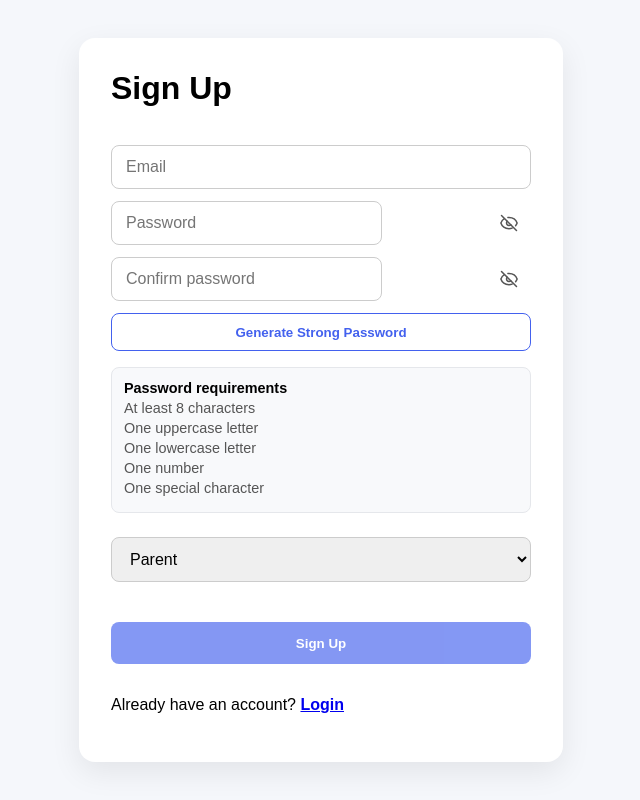
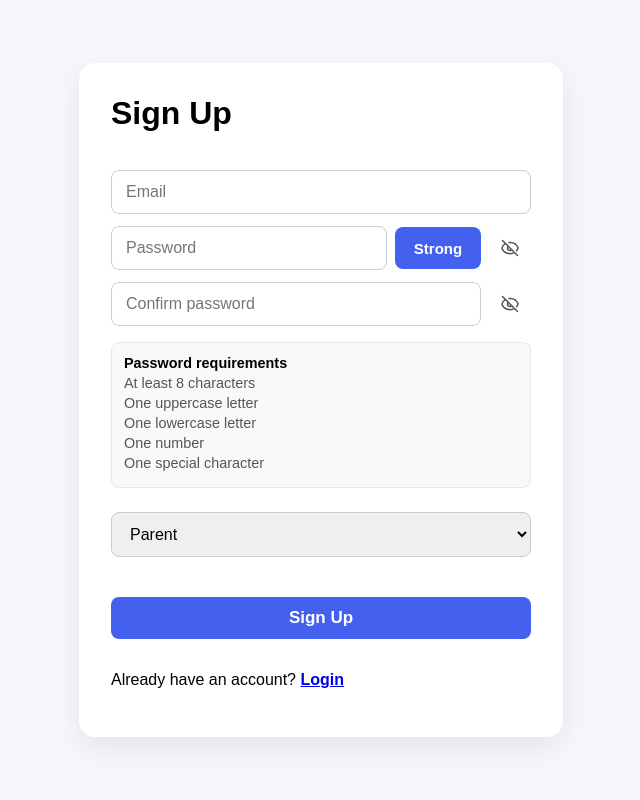
Before and after one commit to souvlakki/VroomVroom, a React (Vite) app in the folder frontend/: page /register in a window 1280 px wide. Shown: the whole page, without its empty margins (319-959 px from the left). Built offline with nearby package versions, Linux system fonts and the light colour scheme.

Commit message:
Polish authentication UI and registration flow

```diff
--- a/frontend/src/components/Auth/Login.tsx
+++ b/frontend/src/components/Auth/Login.tsx
@@ -161,7 +161,7 @@ const Login = () => {
           </button>
 
           <button
-            className="auth-button secondary"
+            className="auth-button auth-google-button"
             type="button"
             onClick={handleGoogleSignIn}
             disabled={loading}
--- a/frontend/src/components/Auth/Register.tsx
+++ b/frontend/src/components/Auth/Register.tsx
@@ -1,7 +1,7 @@
 // src/components/Auth/Register.tsx
 
 import { type FormEvent, useEffect, useMemo, useRef, useState } from 'react';
-import { Link, useNavigate } from 'react-router-dom';
+import { Link } from 'react-router-dom';
 import { useAuthStore } from '../../stores/authStore';
 
 type TurnstileRenderOptions = {
@@ -86,20 +86,21 @@ const EyeIcon = ({ visible }: { visible: boolean }) => (
   </svg>
 );
 
-const passwordFieldStyle = {
-  position: 'relative',
+const passwordRowStyle = {
+  display: 'flex',
+  alignItems: 'center',
+  gap: '0.5rem',
   width: '100%',
 } as const;
 
 const passwordInputStyle = {
-  paddingRight: '3rem',
+  flex: 1,
+  minWidth: 0,
 } as const;
 
 const passwordToggleStyle = {
-  position: 'absolute',
-  right: '0.75rem',
-  top: '50%',
-  transform: 'translateY(-50%)',
+  width: '42px',
+  height: '42px',
   border: 'none',
   background: 'transparent',
   color: '#555',
@@ -108,6 +109,7 @@ const passwordToggleStyle = {
   alignItems: 'center',
   justifyContent: 'center',
   padding: 0,
+  flex: '0 0 auto',
 } as const;
 
 const captchaContainerStyle = {
@@ -126,9 +128,10 @@ const passwordRulesStyle = {
   fontSize: '0.9rem',
 } as const;
 
-const passwordRuleStyle = (valid: boolean) =>
+const passwordRuleStyle = (valid: boolean, highlightMissing: boolean) =>
   ({
-    color: valid ? '#16794c' : '#555',
+    color: valid ? '#000000' : highlightMissing ? '#b42318' : '#555',
+    fontWeight: valid || highlightMissing ? 700 : 400,
     margin: '0.25rem 0',
   }) as const;
 
@@ -139,24 +142,21 @@ const helperTextStyle = {
   lineHeight: 1.4,
 } as const;
 
-const generatePasswordButtonStyle = {
-  width: '100%',
-  height: '38px',
-  borderRadius: '8px',
-  border: '1px solid #4361ee',
-  background: '#ffffff',
-  color: '#4361ee',
-  fontWeight: 600,
-  cursor: 'pointer',
-  transition: 'transform 0.15s ease, box-shadow 0.15s ease',
-} as const;
-
 const passwordMatchStyle = (valid: boolean) =>
   ({
-    color: valid ? '#16794c' : '#b42318',
+    color: valid ? '#000000' : '#b42318',
+    fontWeight: 700,
     fontSize: '0.9rem',
     margin: '-0.35rem 0 0.5rem',
   }) as const;
+
+const successMessageStyle = {
+  color: '#16794c',
+  fontSize: '0.9rem',
+  fontWeight: 700,
+  margin: '0.35rem 0 0',
+  lineHeight: 1.4,
+} as const;
 
 const generateStrongPasswordValue = () => {
   const upper = 'ABCDEFGHJKLMNPQRSTUVWXYZ';
@@ -182,7 +182,6 @@ const generateStrongPasswordValue = () => {
 };
 
 const Register = () => {
-  const navigate = useNavigate();
   const { signUp, loading, error } = useAuthStore();
 
   const turnstileContainerRef = useRef<HTMLDivElement | null>(null);
@@ -198,6 +197,8 @@ const Register = () => {
   const [captchaToken, setCaptchaToken] = useState<string | null>(null);
   const [formError, setFormError] = useState<string | null>(null);
   const [passwordGeneratedMessage, setPasswordGeneratedMessage] = useState<string | null>(null);
+  const [signupSuccessMessage, setSignupSuccessMessage] = useState<string | null>(null);
+  const [submitAttempted, setSubmitAttempted] = useState(false);
 
   const passwordRules = useMemo(
     () => ({
@@ -212,7 +213,6 @@ const Register = () => {
 
   const passwordMeetsRequirements = Object.values(passwordRules).every(Boolean);
   const passwordsMatch = confirmPassword.length > 0 && password === confirmPassword;
-  const formReady = passwordMeetsRequirements && passwordsMatch && Boolean(captchaToken);
 
   useEffect(() => {
     if (!turnstileSiteKey) {
@@ -284,6 +284,9 @@ const Register = () => {
     setConfirmPassword(generatedPassword);
     setShowPassword(true);
     setShowConfirmPassword(true);
+    setSubmitAttempted(false);
+    setFormError(null);
+    setSignupSuccessMessage(null);
     setPasswordGeneratedMessage(
       'Strong password generated. Your browser or password manager will usually offer to save it securely.'
     );
@@ -306,7 +309,9 @@ const Register = () => {
 
   const handleSubmit = async (e: FormEvent<HTMLFormElement>) => {
     e.preventDefault();
+    setSubmitAttempted(true);
     setFormError(null);
+    setSignupSuccessMessage(null);
 
     if (!passwordMeetsRequirements) {
       setFormError('Password does not meet the security requirements.');
@@ -327,7 +332,14 @@ const Register = () => {
 
     const latestError = useAuthStore.getState().error;
     if (!latestError) {
-      navigate('/login');
+      setSignupSuccessMessage('Check your email for the confirmation link before signing in.');
+      setPassword('');
+      setConfirmPassword('');
+      setShowPassword(false);
+      setShowConfirmPassword(false);
+      setPasswordGeneratedMessage(null);
+      setSubmitAttempted(false);
+      resetCaptcha();
       return;
     }
 
@@ -347,13 +359,16 @@ const Register = () => {
             className="auth-input"
             type="email"
             value={email}
-            onChange={(e) => setEmail(e.target.value)}
+            onChange={(e) => {
+              setEmail(e.target.value);
+              setSignupSuccessMessage(null);
+            }}
             placeholder="Email"
             autoComplete="email"
             required
           />
 
-          <div style={passwordFieldStyle}>
+          <div style={passwordRowStyle}>
             <input
               className="auth-input"
               style={passwordInputStyle}
@@ -362,11 +377,20 @@ const Register = () => {
               onChange={(e) => {
                 setPassword(e.target.value);
                 setPasswordGeneratedMessage(null);
+                setSignupSuccessMessage(null);
               }}
               placeholder="Password"
               autoComplete="new-password"
               required
             />
+            <button
+              className="auth-button auth-strong-button"
+              type="button"
+              onClick={generateStrongPassword}
+              title="Generate a secure password"
+            >
+              Strong
+            </button>
             <button
               type="button"
               style={passwordToggleStyle}
@@ -378,13 +402,16 @@ const Register = () => {
             </button>
           </div>
 
-          <div style={passwordFieldStyle}>
+          <div style={passwordRowStyle}>
             <input
               className="auth-input"
               style={passwordInputStyle}
               type={showConfirmPassword ? 'text' : 'password'}
               value={confirmPassword}
-              onChange={(e) => setConfirmPassword(e.target.value)}
+              onChange={(e) => {
+                setConfirmPassword(e.target.value);
+                setSignupSuccessMessage(null);
+              }}
               placeholder="Confirm password"
               autoComplete="new-password"
               required
@@ -406,14 +433,6 @@ const Register = () => {
             </p>
           )}
 
-          <button
-            type="button"
-            style={generatePasswordButtonStyle}
-            onClick={generateStrongPassword}
-          >
-            Generate Strong Password
-          </button>
-
           {passwordGeneratedMessage && (
             <p className="auth-message" style={helperTextStyle}>
               {passwordGeneratedMessage}
@@ -422,17 +441,28 @@ const Register = () => {
 
           <div style={passwordRulesStyle}>
             <strong>Password requirements</strong>
-            <p style={passwordRuleStyle(passwordRules.length)}>At least 8 characters</p>
-            <p style={passwordRuleStyle(passwordRules.uppercase)}>One uppercase letter</p>
-            <p style={passwordRuleStyle(passwordRules.lowercase)}>One lowercase letter</p>
-            <p style={passwordRuleStyle(passwordRules.number)}>One number</p>
-            <p style={passwordRuleStyle(passwordRules.special)}>One special character</p>
+            <p style={passwordRuleStyle(passwordRules.length, submitAttempted)}>
+              At least 8 characters
+            </p>
+            <p style={passwordRuleStyle(passwordRules.uppercase, submitAttempted)}>
+              One uppercase letter
+            </p>
+            <p style={passwordRuleStyle(passwordRules.lowercase, submitAttempted)}>
+              One lowercase letter
+            </p>
+            <p style={passwordRuleStyle(passwordRules.number, submitAttempted)}>One number</p>
+            <p style={passwordRuleStyle(passwordRules.special, submitAttempted)}>
+              One special character
+            </p>
           </div>
 
           <select
             className="auth-input"
             value={role}
-            onChange={(e) => setRole(e.target.value as 'parent' | 'child')}
+            onChange={(e) => {
+              setRole(e.target.value as 'parent' | 'child');
+              setSignupSuccessMessage(null);
+            }}
           >
             <option value="parent">Parent</option>
             <option value="child">Child</option>
@@ -440,9 +470,11 @@ const Register = () => {
 
           <div style={captchaContainerStyle} ref={turnstileContainerRef} />
 
-          <button className="auth-button" type="submit" disabled={loading || !formReady}>
+          <button className="auth-button" type="submit" disabled={loading}>
             Sign Up
           </button>
+
+          {signupSuccessMessage && <p style={successMessageStyle}>{signupSuccessMessage}</p>}
         </form>
 
         <p className="auth-footer">
--- a/frontend/src/styles/global.css
+++ b/frontend/src/styles/global.css
@@ -48,6 +48,7 @@ body {
   color: white;
   border: none;
   border-radius: 8px;
+  font-size: 17px;
   font-weight: 600;
   transition: transform 0.15s ease, box-shadow 0.15s ease, background-color 0.15s ease;
 }
@@ -68,6 +69,7 @@ body {
   opacity: 0.65;
   cursor: not-allowed;
 }
+
 .auth-footer {
   margin-top: 18px;
 }
@@ -75,3 +77,50 @@ body {
 .auth-link {
   font-weight: 600;
 }
+
+
+.auth-strong-button {
+  width: auto;
+  min-width: 86px;
+  height: 42px;
+  padding: 0 14px;
+  flex: 0 0 auto;
+  font-size: 15px;
+}
+
+.auth-google-button {
+  position: relative;
+  overflow: hidden;
+  background-color: #ffffff;
+  color: #202124;
+  border: 1px solid #dadce0;
+  box-shadow: none;
+}
+
+.auth-google-button::before {
+  content: "";
+  position: absolute;
+  top: 0;
+  left: 0;
+  right: 0;
+  height: 4px;
+  background: linear-gradient(
+    90deg,
+    #4285f4 0 25%,
+    #ea4335 25% 50%,
+    #fbbc05 50% 75%,
+    #34a853 75% 100%
+  );
+}
+
+.auth-google-button:hover:not(:disabled) {
+  background-color: #f8fafd;
+  color: #202124;
+  border-color: #c6dafc;
+  box-shadow: 0 8px 18px rgba(66, 133, 244, 0.22);
+}
+
+.auth-google-button:active:not(:disabled) {
+  background-color: #f1f3f4;
+  box-shadow: 0 4px 10px rgba(66, 133, 244, 0.16);
+}
```
